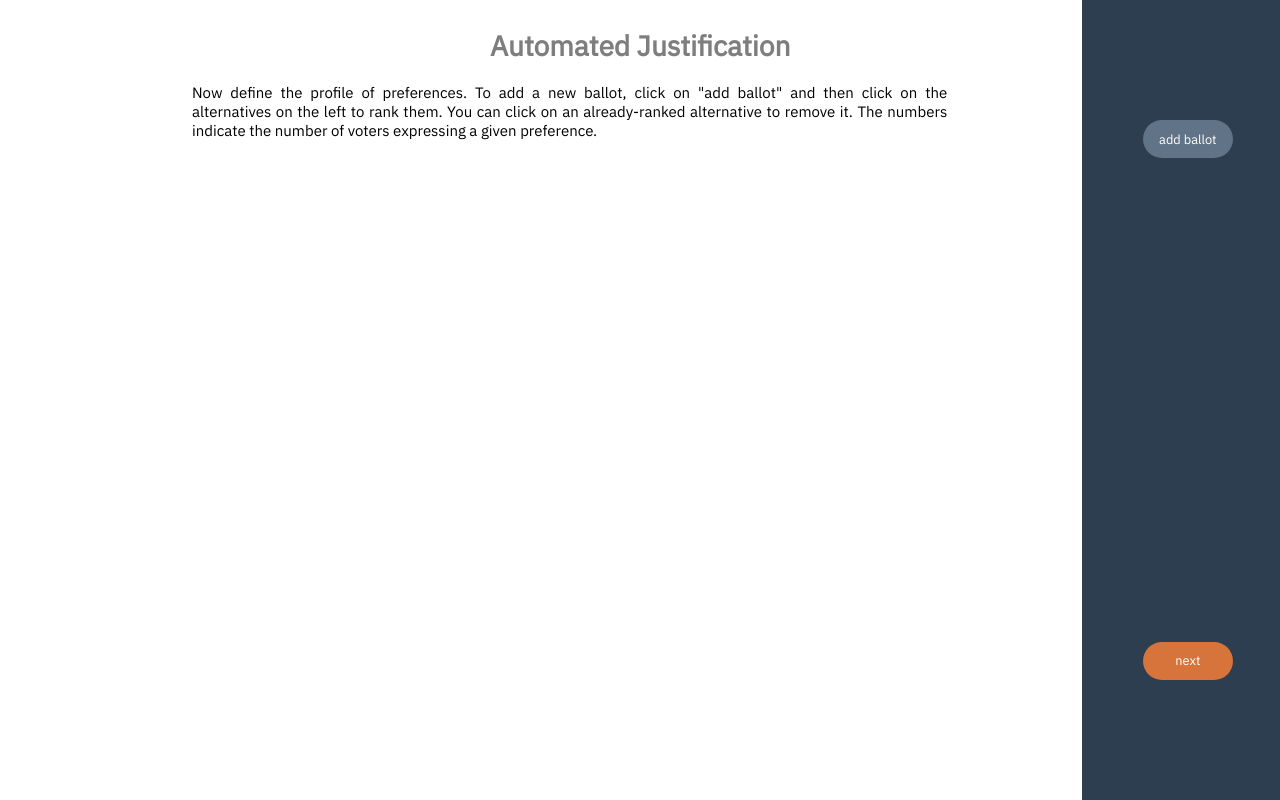
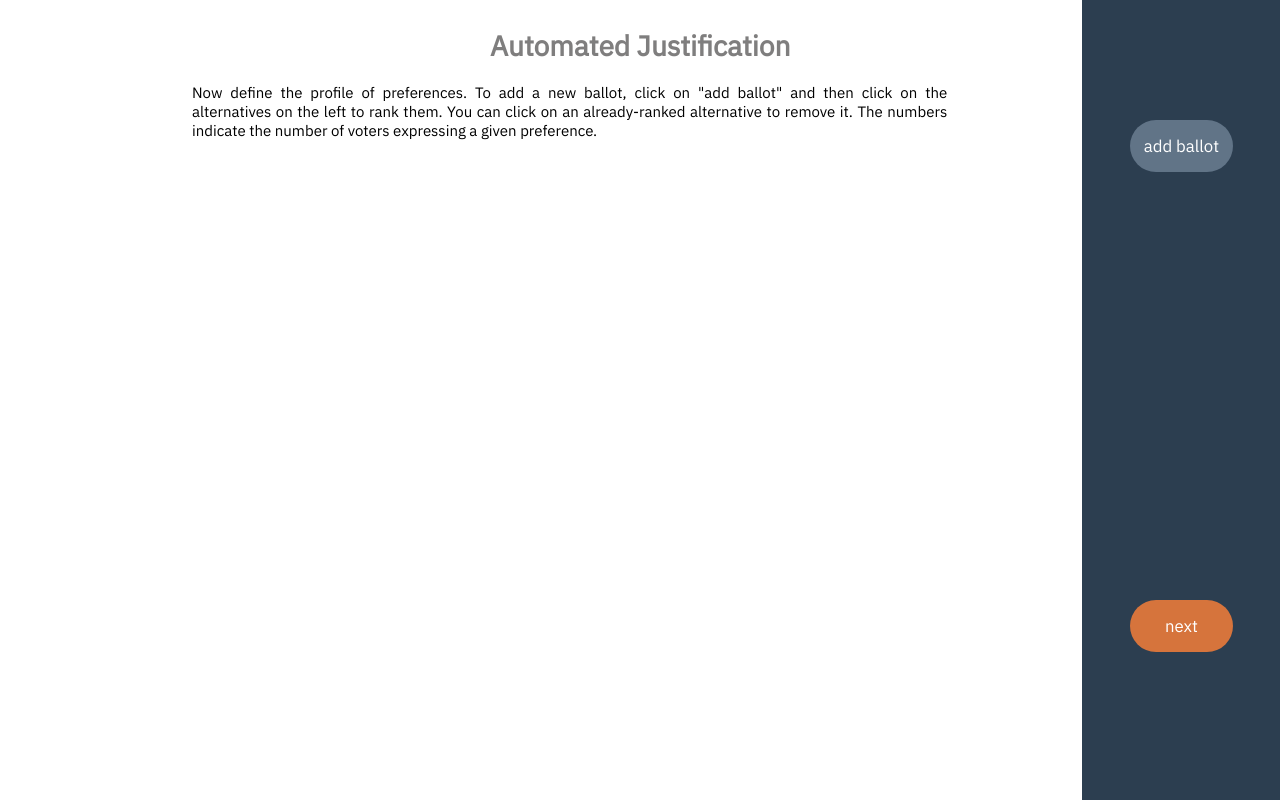
Before and after one commit to comsoc-amsterdam/comsoc, a Flask app: template WebApp/templates/buildprofile.html in a window 1280 px wide. Run offline with Flask 2, Linux system fonts and the light colour scheme; the template is opened without the code that fills it, so the values that code supplies are empty; some libraries are stand-ins or nearby versions.

Commit message:
Changed buttons

```diff
--- a/WebApp/static/buildprofile.css
+++ b/WebApp/static/buildprofile.css
@@ -33,7 +33,7 @@ h1 {
   color: #FFFFFF;
   cursor: pointer;
   display: inline-block;
-  height: 3vw;
+  height: 6.5%;
   list-style: none;
   margin: 0;
   outline: none;
@@ -46,9 +46,9 @@ h1 {
   touch-action: manipulation;
   border-radius: 50px;
   position: fixed;
-  width: 7vw;
+  width: 8%;
   right: 3.7%;
-  font-size: 1vw;
+  font-size: 1.5em;
 }
 
 #addBallotButton {
@@ -57,7 +57,7 @@ h1 {
 }
 
 #submit {
-  bottom: 15%;
+  top: 75%;
   background-color: #D6743C;
 }
 
```
Also changed, not shown: WebApp/static/outcomes.css (+4 -4 lines), WebApp/templates/justification.html (+5 -4 lines).
